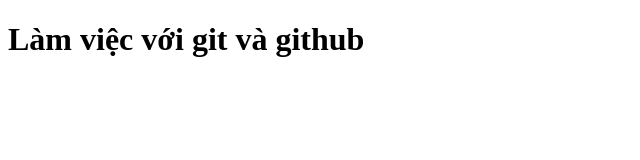
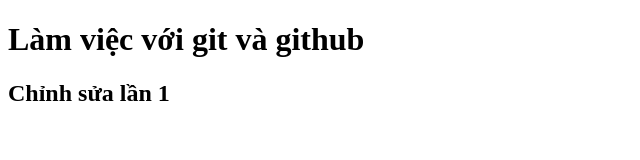
Before and after one commit to VuHieu-pstu/duan5, a plain HTML site: page index.html in a window 1280 px wide. Shown: the whole page, without its empty margins (0-640 px from the left). Drawn offline with Linux system fonts and the light colour scheme.

Commit message:
Commit1: chinh sua file index.html lan 1

```diff
--- a/index.html
+++ b/index.html
@@ -7,5 +7,6 @@
   </head>
   <body>
     <h1>Làm việc với git và github</h1>
+    <h2>Chỉnh sửa lần 1</h2>
   </body>
 </html>
```
